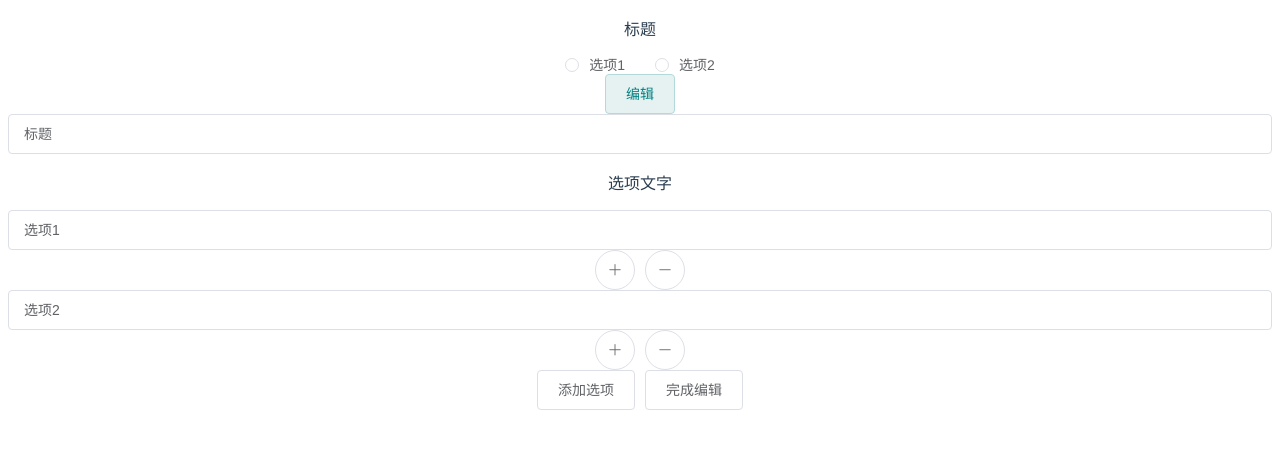
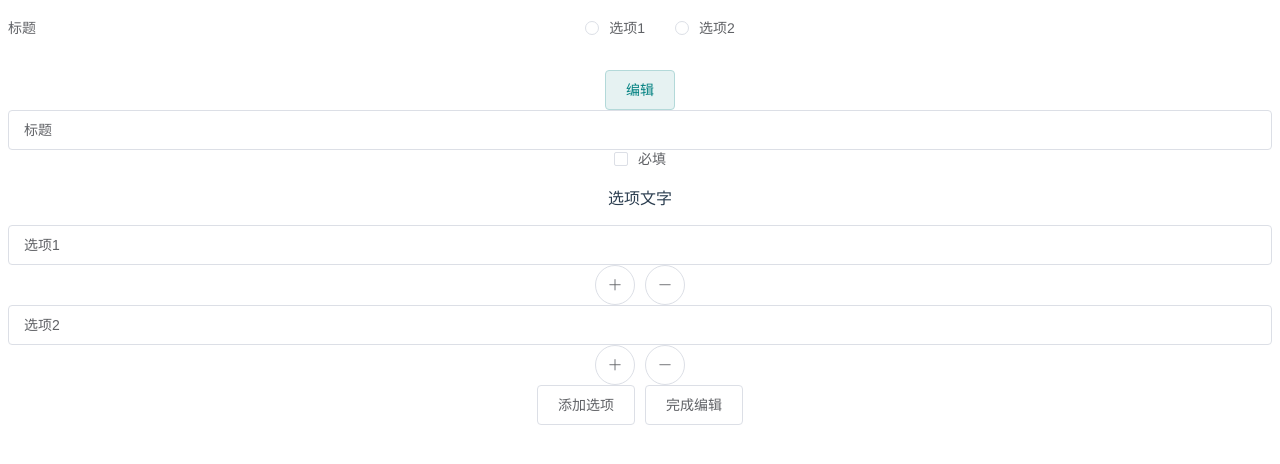
Before and after one commit to HuIsKelvin/survey-analysis-frontend, a Vue app: page /preview in a window 1280 px wide. Both pictures are taken after a click on the button "编辑". Shown: the top 464 px of the page. Built offline with nearby package versions, Linux system fonts and the light colour scheme; what v-charts would draw is missing.

Commit message:
单选题改进，添加required，预览采用el-form-item标签

```diff
--- a/src/components/question/MultipleChoice.vue
+++ b/src/components/question/MultipleChoice.vue
@@ -1,33 +1,30 @@
 <template>
   <div>
-    <div class="view">
-      <div class="question_title view">
-        <p>{{ title }}</p>
-      </div>
-      <div class="multiple_choices view">
+      <el-form>
+      <el-form-item :label="getNoTitle" :required="required" class="question_title view">
         <el-radio-group v-model="select">
-          <el-radio v-for="(choice, no) in choices" :key="no" v-bind:label="no">{{ choice }}</el-radio>
+          <el-radio v-for="(choice, no) in choices" :key="no" :label="no">{{ choice }}</el-radio>
         </el-radio-group>
-        <div v-if="isOperate" class="edit_panel">
+      </el-form-item>
+      </el-form>
+    <div class="multiple_choices view">
+      <div v-if="isOperate" class="edit_panel">
         <!-- 编辑问卷的时候要用到的工具面板，但预览和发布后的问卷不需要显示 -->
         <el-button v-on:click="editPanel=true">编辑</el-button>
-        </div>
       </div>
     </div>
     <div v-if="editPanel" class="edit">
-      <div class="question_title edit">
-        <el-input v-model="title" placeholder="请输入标题"></el-input>
-      </div>
+      <el-input v-model="title" placeholder="请输入标题"></el-input>
+      <el-checkbox v-model="required">必填</el-checkbox>
       <div class="multiple_choices edit">
         <p>选项文字</p>
         <div v-for="(choice, no) in choices" :key="no">
-        <el-input :key="no" v-model="choices[no]"></el-input>
-        <el-button v-on:click="addChoice(no)" icon="el-icon-plus"  circle></el-button>
-        <el-button v-on:click="removeChoice(no)" icon="el-icon-minus" circle></el-button>
+          <el-input :key="no" v-model="choices[no]"></el-input>
+          <el-button v-on:click="addChoice(no)" icon="el-icon-plus" circle></el-button>
+          <el-button v-on:click="removeChoice(no)" icon="el-icon-minus" circle></el-button>
         </div>
         <el-button v-on:click="addChoice()">添加选项</el-button>
         <el-button v-on:click="editPanel=false">完成编辑</el-button>
-
       </div>
     </div>
   </div>
@@ -39,23 +36,36 @@ export default {
   data: function() {
     return {
       title: "标题",
+      no : -1,
+      type: "MultipleChoice",
+      required: false,
       choices: ["选项1", "选项2"],
       select: null,
       isOperate: true,
-      editPanel: true
+      editPanel: false
     };
   },
+  computed: {
+    // 根据题目序号和标题生成显示结果
+    getNoTitle: function() {
+      return this.no == -1 ? this.title : this.no + ". " + this.title;
+    }
+  },
   methods: {
-      "addChoice": function (no) {
-          if (typeof(no) == "undefined") {
-            this.choices.push("")
-          } else {
-            this.choices.splice(no+1, 0, "")
-          }
-      },
-      "removeChoice": function (no) {
-        this.choices.splice(no, 1)
+    addChoice: function(no) {
+      if (typeof no == "undefined") {
+        this.choices.push("");
+      } else {
+        this.choices.splice(no + 1, 0, "");
       }
+    },
+    removeChoice: function(no) {
+      this.choices.splice(no, 1);
+    }
   }
 };
 </script>
+
+<style>
+
+</style>
```
Also changed, not shown: src/store/survey.js (added).
